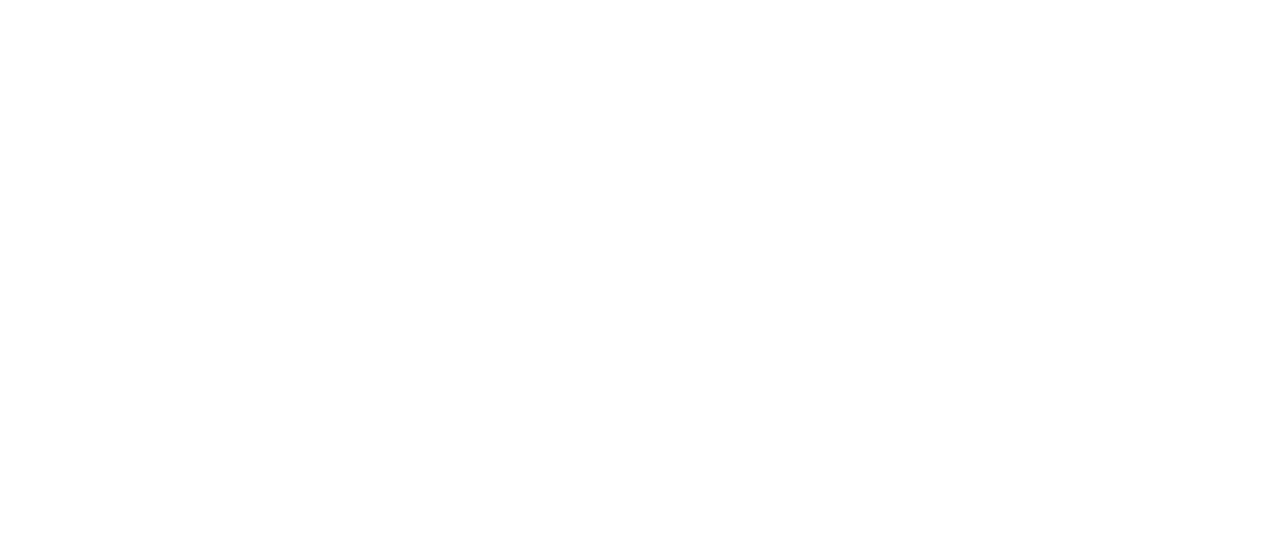
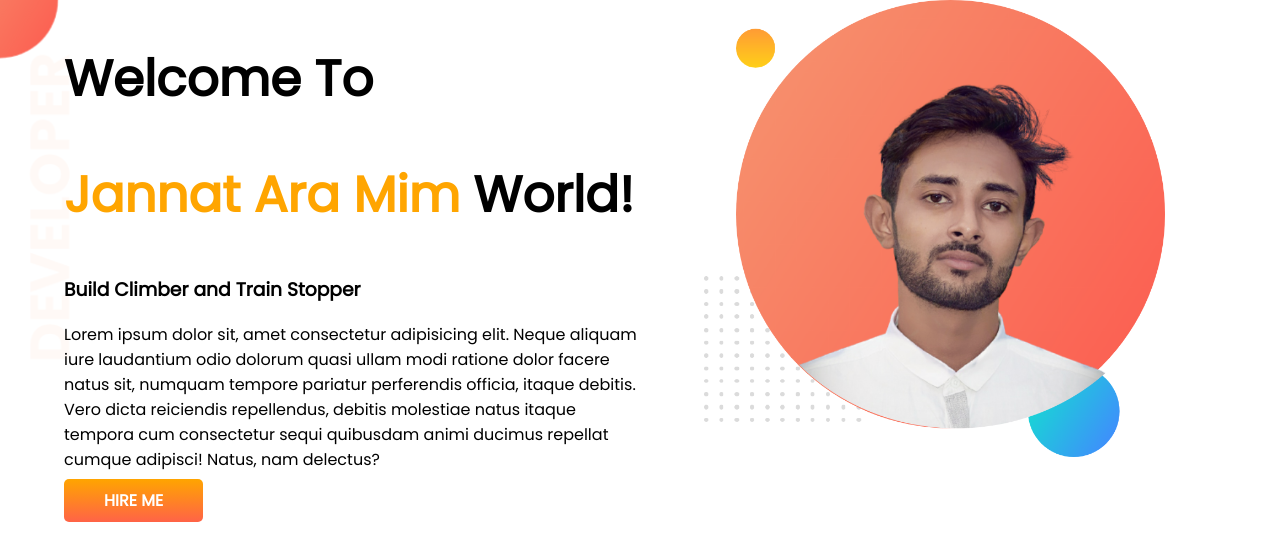
Before and after one commit to Mim-27/developer-protfolio, a plain HTML site: page index.html in a window 1280 px wide. Drawn offline with Linux system fonts and the light colour scheme.

Commit message:
top banner added

```diff
--- a/index.html
+++ b/index.html
@@ -1,13 +1,35 @@
 <!DOCTYPE html>
 <html lang="en">
+
 <head>
     <meta charset="UTF-8">
     <meta http-equiv="X-UA-Compatible" content="IE=edge">
     <meta name="viewport" content="width=device-width, initial-scale=1.0">
     <title>Mim protfolio</title>
+    <link rel="preconnect" href="https://fonts.googleapis.com">
+    <link rel="preconnect" href="https://fonts.gstatic.com" crossorigin>
+    <link href="https://fonts.googleapis.com/css2?family=Poppins&display=swap" rel="stylesheet">
     <link rel="stylesheet" href="style.css">
 </head>
+
 <body>
+    <section class="top-banner">
+        <div class="half-width">
+            <h1>Welcome To</h1>
+            <h1><span class="orange-color">Jannat Ara Mim</span> World!</h1>
+            <h3>Build Climber and Train Stopper</h3>
+            <p>Lorem ipsum dolor sit, amet consectetur adipisicing elit. Neque aliquam iure laudantium odio dolorum
+                quasi
+                ullam modi ratione dolor facere natus sit, numquam tempore pariatur perferendis officia, itaque debitis.
+                Vero dicta reiciendis repellendus, debitis molestiae natus itaque tempora cum consectetur sequi
+                quibusdam
+                animi ducimus repellat cumque adipisci! Natus, nam delectus?</p>
+            <a class="link-button" target="_balnk" href="https://www.linkedin.com/signup">HIRE ME</a>
+        </div>
+        <div class="half-width">
+            <img src="images/Iqbal-my-bg.png" alt="">
+        </div>
+    </section>
+</body>
 
-</body>
 </html>
--- a/style.css
+++ b/style.css
@@ -0,0 +1,32 @@
+body{
+    font-family: 'Poppins', sans-serif;
+    margin: 0;
+}
+h1{
+    font-size: 50px;
+}
+.orange-color{
+    color: orange;
+}
+section{
+    display: flex;
+}
+.half-width{
+    width: 50%;
+    padding-left: 5%;
+}
+.half-width img{
+    width: 80%;
+}
+.link-button{
+    text-decoration: none;
+    background-image:linear-gradient(orange, tomato) ;
+    padding: 10px 40px;
+    color: white;
+    font-weight: 700;
+    border-radius: 5px;
+}
+.top-banner{
+    background-image: url(images/top-banner.png);
+    background-repeat: no-repeat;
+}
```
Also changed, not shown: images/Iqbal-my-bg.png (added), images/dream-bg.png (added), images/exp-bg.png (added), images/jhankar.png (added), images/jhankar2.png (added), images/my-bg.png (added), images/my-bg2.png (added), images/top-banner.png (added), 7 other files.
